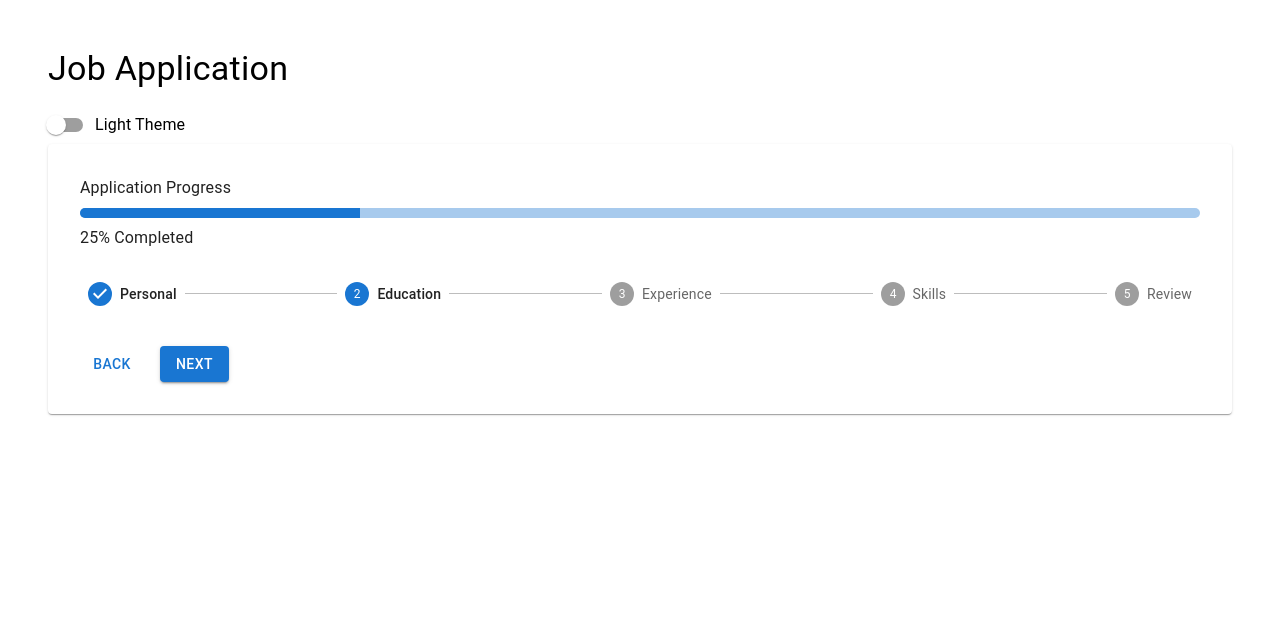
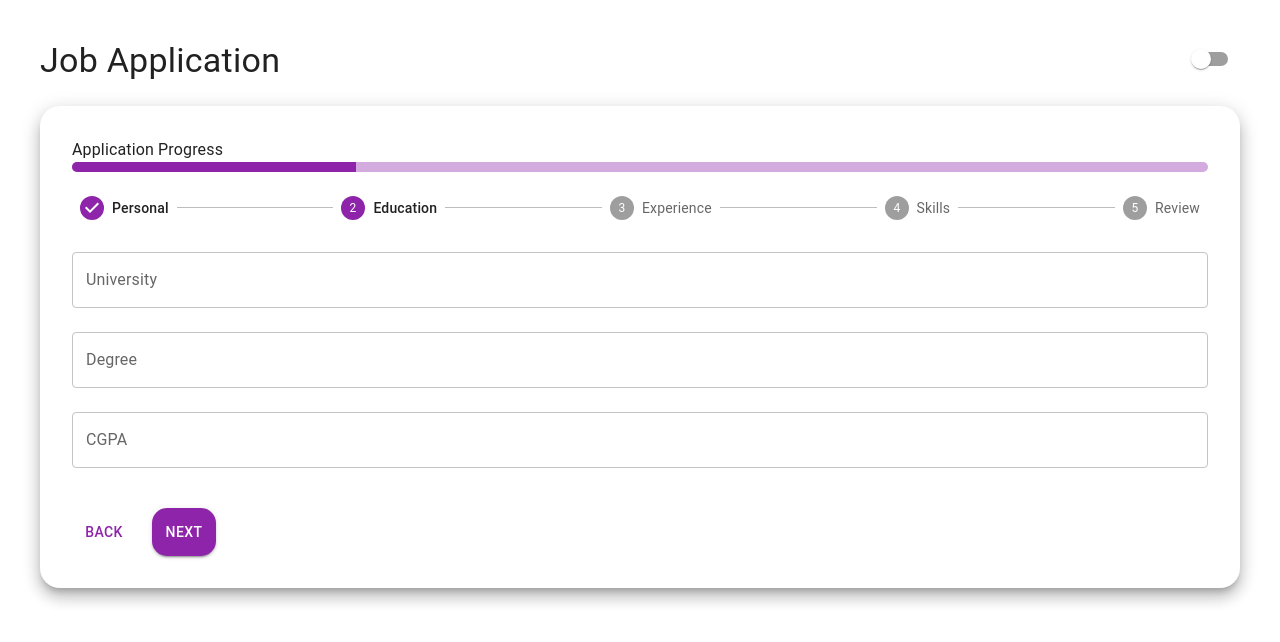
Before and after one commit to aleena212/ApplyFlow, a React (Create React App) app: page /application in a window 1280 px wide. Both pictures are taken after a click on the button "NEXT". Shown: the top 642 px of the page. Built offline with nearby package versions, Linux system fonts and the light colour scheme.

Commit message:
Day 8 update

```diff
--- a/src/App.js
+++ b/src/App.js
@@ -1,9 +1,23 @@
+import { useState } from "react";
+
+import { ThemeProvider, CssBaseline } from "@mui/material";
+
 import AppRoutes from "./routes/AppRoutes";
 
+import getTheme from "./theme/theme";
+
 function App() {
+  const [darkMode, setDarkMode] = useState(false);
 
-return <AppRoutes />;
+  const theme = getTheme(darkMode);
 
+  return (
+    <ThemeProvider theme={theme}>
+      <CssBaseline />
+
+      <AppRoutes darkMode={darkMode} setDarkMode={setDarkMode} />
+    </ThemeProvider>
+  );
 }
 
 export default App;
--- a/src/pages/Application/Application.js
+++ b/src/pages/Application/Application.js
@@ -36,8 +36,10 @@ const initialData = {
 
   university: "",
   degree: "",
+  cgpa: "",
 
   company: "",
+  role: "",
   years: "",
 
   jobType: "",
@@ -45,7 +47,6 @@ const initialData = {
 
   technologies: [],
 
-  github: "",
   resume: "",
 
   remote: false,
@@ -65,6 +66,34 @@ function Application() {
   const theme = createTheme({
     palette: {
       mode: darkMode ? "dark" : "light",
+
+      primary: {
+        main: "#8E24AA",
+      },
+
+      secondary: {
+        main: "#EC407A",
+      },
+    },
+
+    components: {
+      MuiButton: {
+        styleOverrides: {
+          root: {
+            borderRadius: 15,
+
+            padding: "12px",
+          },
+        },
+      },
+
+      MuiPaper: {
+        styleOverrides: {
+          root: {
+            borderRadius: 20,
+          },
+        },
+      },
     },
   });
 
@@ -102,14 +131,6 @@ function Application() {
     if (activeStep < steps.length - 1) {
       setActiveStep(activeStep + 1);
     } else {
-      const oldData = JSON.parse(localStorage.getItem("applications")) || [];
-
-      localStorage.setItem(
-        "applications",
-
-        JSON.stringify([...oldData, formData]),
-      );
-
       setOpen(true);
 
       setTimeout(() => {
@@ -125,22 +146,23 @@ function Application() {
   return (
     <ThemeProvider theme={theme}>
       <Box p={5}>
-        <Typography variant="h4" mb={2}>
-          Job Application
-        </Typography>
+        <Box display="flex" justifyContent="space-between" mb={3}>
+          <Typography variant="h4">Job Application</Typography>
 
-        <FormControlLabel
-          control={
-            <Switch
-              checked={darkMode}
-              onChange={(e) => setDarkMode(e.target.checked)}
-            />
-          }
-          label={darkMode ? "Dark Theme" : "Light Theme"}
-        />
+          <Switch
+            checked={darkMode}
+            onChange={(e) => setDarkMode(e.target.checked)}
+          />
+        </Box>
 
-        <Paper sx={{ p: 4 }}>
-          <Typography mb={1}>Application Progress</Typography>
+        <Paper
+          sx={{
+            p: 4,
+
+            boxShadow: 10,
+          }}
+        >
+          <Typography>Application Progress</Typography>
 
           <LinearProgress
             variant="determinate"
@@ -149,12 +171,12 @@ function Application() {
               height: 10,
 
               borderRadius: 5,
+
+              mb: 3,
             }}
           />
 
-          <Typography mt={1}>{Math.round(progress)}% Completed</Typography>
-
-          <Stepper activeStep={activeStep} sx={{ mt: 4 }}>
+          <Stepper activeStep={activeStep}>
             {steps.map((step) => (
               <Step key={step}>
                 <StepLabel>{step}</StepLabel>
@@ -162,7 +184,7 @@ function Application() {
             ))}
           </Stepper>
 
-          <Box mt={5}>
+          <Box mt={4}>
             {activeStep === 0 && (
               <Grid container spacing={3}>
                 <Grid item xs={12}>
@@ -191,6 +213,74 @@ function Application() {
                     label="Phone"
                     name="phone"
                     value={formData.phone}
+                    onChange={handleChange}
+                  />
+                </Grid>
+              </Grid>
+            )}
+
+            {activeStep === 1 && (
+              <Grid container spacing={3}>
+                <Grid item xs={12}>
+                  <TextField
+                    fullWidth
+                    label="University"
+                    name="university"
+                    value={formData.university}
+                    onChange={handleChange}
+                  />
+                </Grid>
+
+                <Grid item xs={12}>
+                  <TextField
+                    fullWidth
+                    label="Degree"
+                    name="degree"
+                    value={formData.degree}
+                    onChange={handleChange}
+                  />
+                </Grid>
+
+                <Grid item xs={12}>
+                  <TextField
+                    fullWidth
+                    label="CGPA"
+                    name="cgpa"
+                    value={formData.cgpa}
+                    onChange={handleChange}
+                  />
+                </Grid>
+              </Grid>
+            )}
+
+            {activeStep === 2 && (
+              <Grid container spacing={3}>
+                <Grid item xs={12}>
+                  <TextField
+                    fullWidth
+                    label="Company"
+                    name="company"
+                    value={formData.company}
+                    onChange={handleChange}
+                  />
+                </Grid>
+
+                <Grid item xs={12}>
+                  <TextField
+                    fullWidth
+                    label="Role"
+                    name="role"
+                    value={formData.role}
+                    onChange={handleChange}
+                  />
+                </Grid>
+
+                <Grid item xs={12}>
+                  <TextField
+                    fullWidth
+                    label="Years"
+                    name="years"
+                    value={formData.years}
                     onChange={handleChange}
                   />
                 </Grid>
@@ -239,6 +329,8 @@ function Application() {
                 </Grid>
 
                 <Grid item xs={12}>
+                  <Typography mb={2}>Select Skills</Typography>
+
                   <FormControlLabel
                     control={
                       <Checkbox
@@ -274,12 +366,12 @@ function Application() {
                         }
                       />
                     }
-                    label="Remote Work"
+                    label="Open for Remote Work"
                   />
                 </Grid>
 
                 <Grid item xs={12}>
-                  <Button variant="outlined" component="label" fullWidth>
+                  <Button variant="contained" component="label" fullWidth>
                     Upload Resume
                     <input hidden type="file" onChange={handleResume} />
                   </Button>
--- /dev/null
+++ b/src/theme/theme.js
@@ -0,0 +1,47 @@
+import { createTheme } from "@mui/material/styles";
+
+const getTheme = (darkMode) => {
+  return createTheme({
+    palette: {
+      mode: darkMode ? "dark" : "light",
+
+      primary: {
+        main: "#8E24AA",
+      },
+
+      secondary: {
+        main: "#EC407A",
+      },
+    },
+
+    components: {
+      MuiButton: {
+        styleOverrides: {
+          root: {
+            borderRadius: 15,
+
+            padding: "12px",
+          },
+        },
+      },
+
+      MuiPaper: {
+        styleOverrides: {
+          root: {
+            borderRadius: 20,
+          },
+        },
+      },
+
+      MuiTextField: {
+        styleOverrides: {
+          root: {
+            marginTop: "10px",
+          },
+        },
+      },
+    },
+  });
+};
+
+export default getTheme;
```
